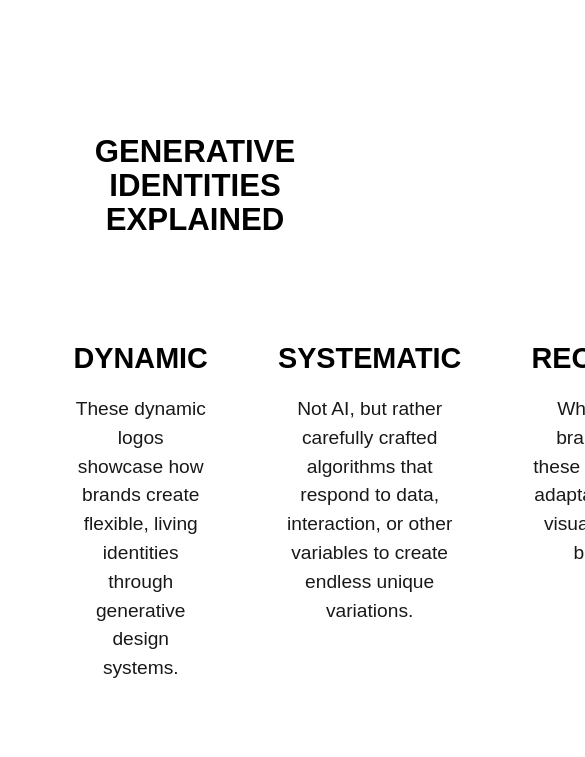
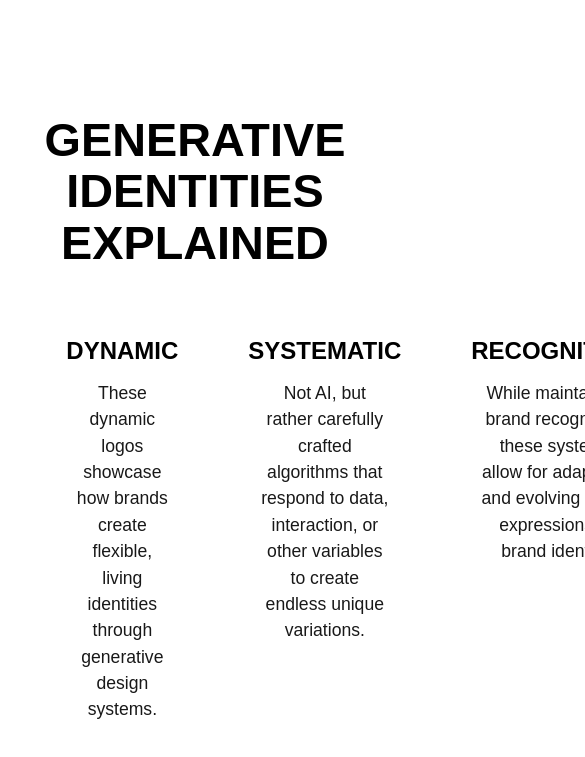
Before and after one commit to Keniaishere/onepager, a plain HTML site: page index.html in a window 390 px wide. Shown: the part 1386-2143 px from the top of the page, 585 px wide, since content can reach past the window. Drawn offline with Linux system fonts and the light colour scheme.

Commit message:
Update index.html

```diff
--- a/index.html
+++ b/index.html
@@ -106,6 +106,30 @@
             .gif-item {
             height: 25vh;
         }
+
+        .big-text {
+            font-size: 12vw;
+            margin-bottom: 8vh;
+            padding: 0 15px;
+        }
+
+        .column {
+            text-align: center;  /* Keeps text centered on mobile */
+            padding: 0 20px;     /* Added horizontal padding */
+        }
+
+        .column h3 {
+            font-size: 1.5rem;   /* Slightly smaller headers on mobile */
+            margin-bottom: 15px;
+        }
+
+        .column p {
+            font-size: 1.1rem;   /* Slightly smaller text on mobile */
+            padding: 0 10px;
+        }
+        .text-section {
+            padding: 5vh 3%;  /* Adjusted padding for mobile */
+        }
     }
     </style>
 </head>
```
